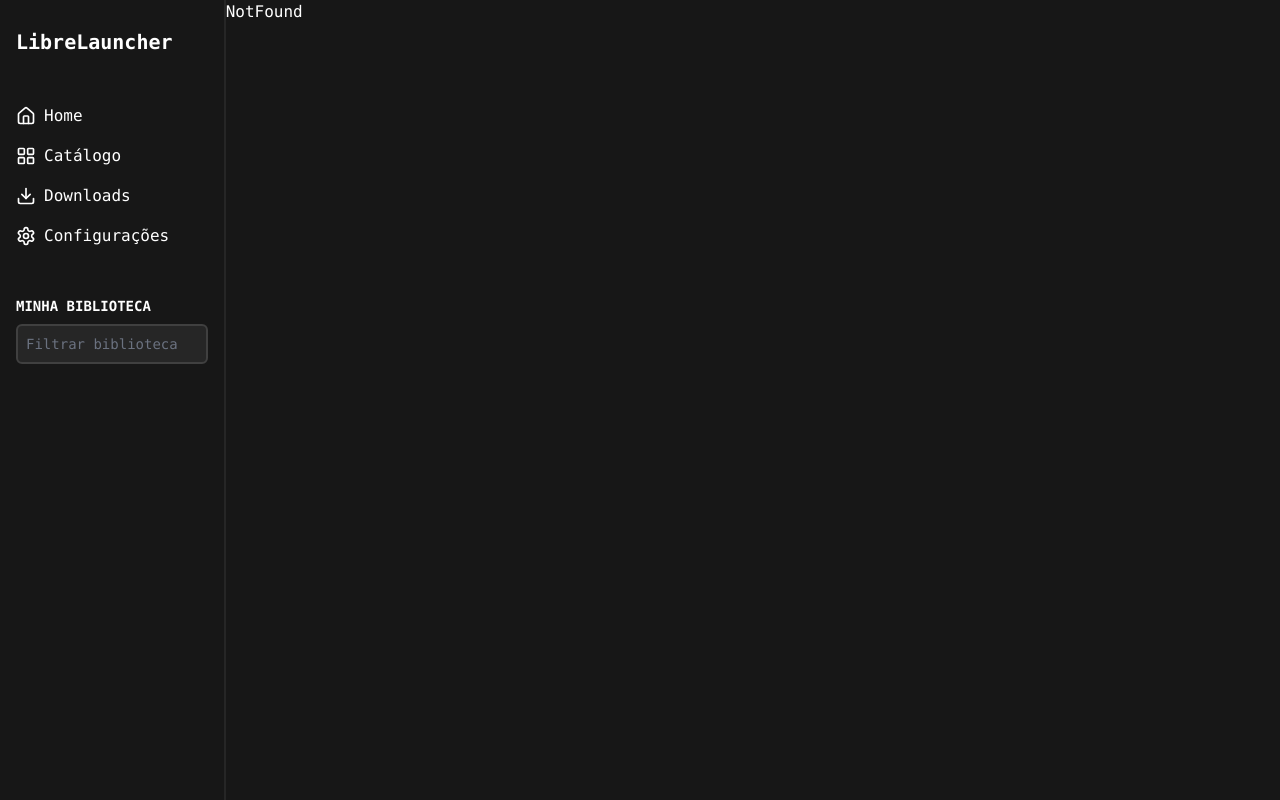
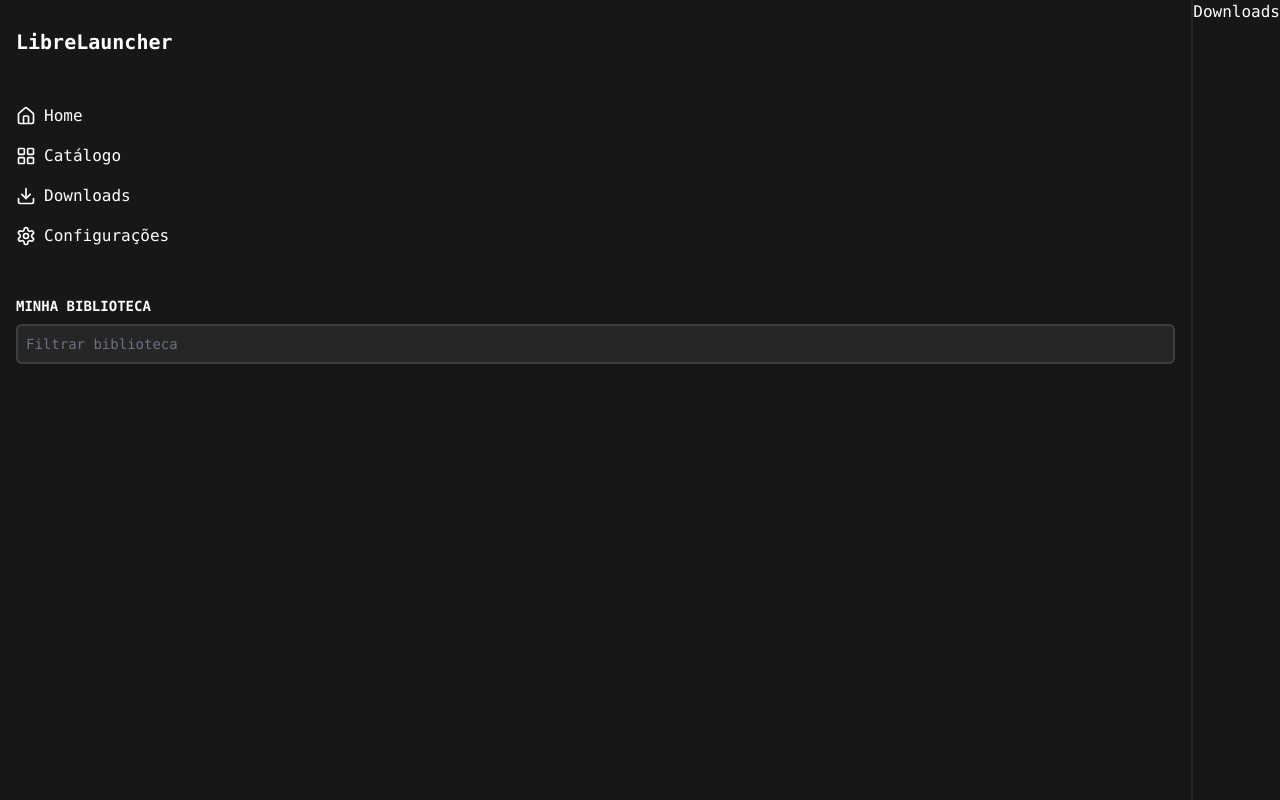
Before and after one commit to Manuel-AC-Ventura/LibreLauncher, a React (Vite) app: page /#/Downloads in a window 1280 px wide. Built offline with nearby package versions, Linux system fonts and the light colour scheme.

Commit message:
chore: Add Downloads page to Router and update Settings page

```diff
--- a/src/Router.jsx
+++ b/src/Router.jsx
@@ -2,6 +2,7 @@
 import { Aside } from "./components/Aside"
 import { Settings } from "./pages/Settings"
 import { NotFound } from "./pages/NotFound"
+import { Downloads } from "./pages/Downloads"
 import { HashRouter, Routes, Route } from "react-router-dom"
 
 export const Router = ()=>{
@@ -11,6 +12,7 @@
       <Routes>
         <Route path="/" element={<Home />} />
         <Route path="/Settings" element={<Settings />} />
+        <Route path="/Downloads" element={<Downloads />} />
         <Route path="*" element={<NotFound />} />
       </Routes>
     </HashRouter>
--- /dev/null
+++ b/src/pages/Downloads.jsx
@@ -0,0 +1,5 @@
+export const Downloads = () => {
+  return (
+    <div>Downloads</div>
+  )
+}
--- a/src/pages/Settings.jsx
+++ b/src/pages/Settings.jsx
@@ -10,7 +10,7 @@
     const selected = await open({
       directory: true,
       multiple: false,
-      defaultPath: await appDataDir(),
+      defaultPath: await download_dir(),
     });
 
     if (selected) {
@@ -27,10 +27,9 @@
           <div className="space-x-3 space-y-2">
             <h2 className="px-3">Diretório dos Downloads</h2>
             <input
+              value={directory}
+              className="form-input bg-neutral-900 w-5/6 text-sm outline-none p-2 rounded-md border-2 border-neutral-700 focus:ring-0 focus:ring-offset-0 focus:outline-offset-0"
               readOnly
-              value={directory}
-              placeholder="C:/Transferências"
-              className="form-input bg-neutral-900 w-5/6 text-sm outline-none p-2 rounded-md border-2 border-neutral-700 focus:ring-0 focus:ring-offset-0 focus:outline-offset-0"
             />
             <button onClick={selectDirectory} className="py-2 px-4 rounded-lg border-2 border-neutral-700">Mudar</button>
           </div>
```
